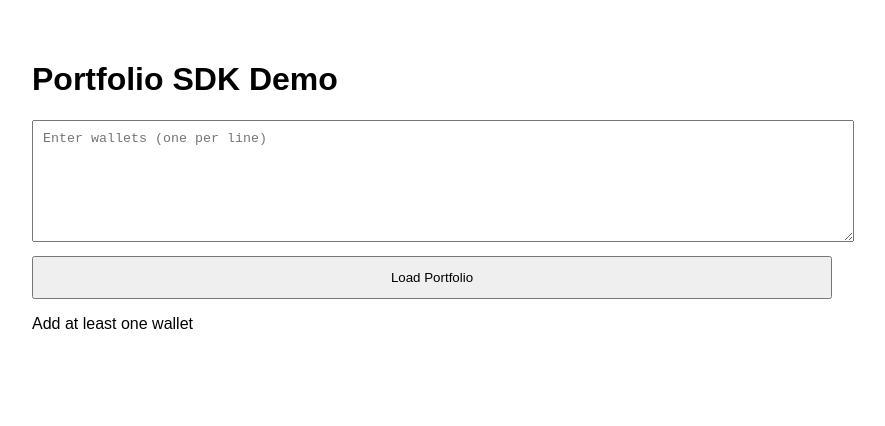
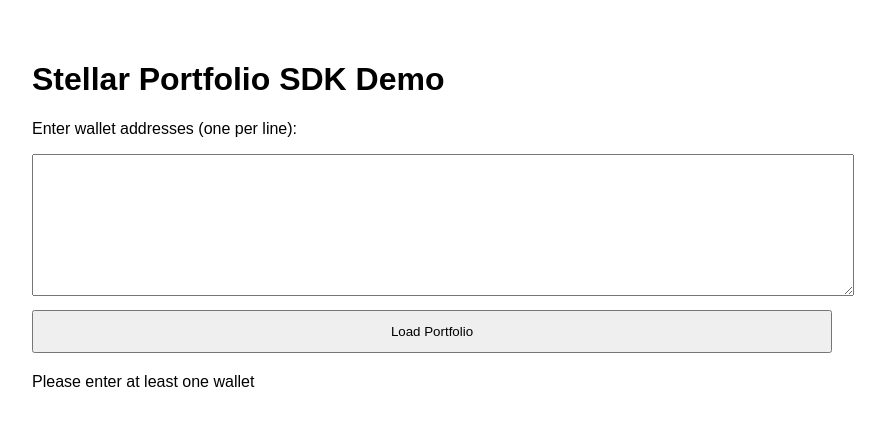
Before and after one commit to seva9523/porfolio-visualizer, a website: page demo.html in a window 1280 px wide. Both pictures are taken after a click on the button "Load Portfolio". Shown: the whole page, without its empty margins (208-1093 px from the left). Drawn offline with Linux system fonts and the light colour scheme.

Commit message:
Update demo.html

```diff
--- a/demo.html
+++ b/demo.html
@@ -1,70 +1,42 @@
 <!DOCTYPE html>
 <html>
 <head>
-  <title>Stellar Portfolio Demo</title>
+  <title>Stellar Portfolio Infra Demo</title>
 </head>
 
 <body style="font-family: Arial; padding: 40px; max-width: 800px; margin: auto;">
 
-  <h1>Portfolio SDK Demo</h1>
+  <h1>Stellar Portfolio SDK Demo</h1>
 
-  <textarea id="addresses" placeholder="Enter wallets (one per line)"
-    style="width:100%; height:100px; padding:10px;"></textarea>
+  <p>Enter wallet addresses (one per line):</p>
 
-  <button onclick="runDemo()" style="width:100%; padding:12px; margin-top:10px;">
+  <textarea id="wallets" style="width:100%; height:120px; padding:10px;"></textarea>
+
+  <button onclick="run()" style="width:100%; padding:12px; margin-top:10px;">
     Load Portfolio
   </button>
 
-  <p id="status"></p>
+  <div id="app" style="margin-top:20px;"></div>
 
-  <div id="output"></div>
-
-  <!-- Your SDK -->
   <script src="./stellar-portfolio-sdk.js"></script>
 
   <script>
-    async function runDemo() {
-      const raw = document.getElementById("addresses").value;
-      const status = document.getElementById("status");
-      const output = document.getElementById("output");
+    async function run() {
+      const raw = document.getElementById("wallets").value;
 
-      output.innerHTML = "";
+      const addresses = raw
+        .split("\n")
+        .map(x => x.trim())
+        .filter(Boolean);
 
-      const addresses = raw.split("\n").map(a => a.trim()).filter(Boolean);
+      const container = document.getElementById("app");
 
-      if (addresses.length === 0) {
-        status.innerText = "Add at least one wallet";
+      if (!addresses.length) {
+        container.innerHTML = "Please enter at least one wallet";
         return;
       }
 
-      status.innerText = "Loading...";
-
-      try {
-        const data = await StellarPortfolio.getPortfolio(addresses);
-
-        status.innerText = "Loaded ✔";
-
-        const assets = Object.values(data.assets);
-
-        assets.forEach(a => {
-          const card = document.createElement("div");
-          card.style = "border:1px solid #ddd; padding:12px; margin:10px 0; display:flex; align-items:center; gap:10px;";
-
-          card.innerHTML = `
-            <img src="${a.icon}" width="30" height="30" />
-            <div>
-              <strong>${a.name}</strong><br/>
-              ${a.amount.toFixed(2)} ${a.symbol} <br/>
-              $${a.valueUSD.toFixed(2)}
-            </div>
-          `;
-
-          output.appendChild(card);
-        });
-
-      } catch (e) {
-        status.innerText = "Error: " + e.message;
-      }
+      await StellarPortfolio.renderPortfolio(container, addresses);
     }
   </script>
 
```
